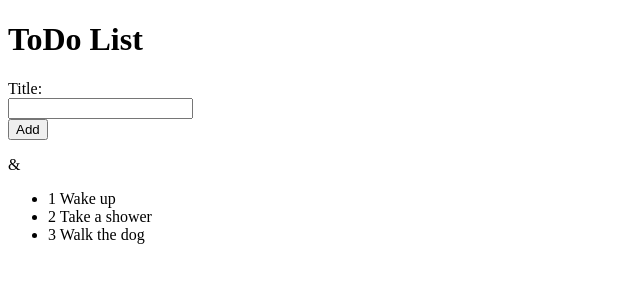
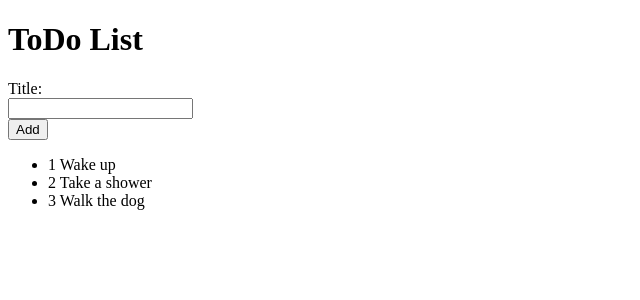
Before and after one commit to annaUniversal/react-todo, a React (Create React App) app: page / in a window 1280 px wide. Shown: the top 300 px of the page, without its empty margins (0-640 px from the left). Built offline with nearby package versions, Linux system fonts and the light colour scheme.

Commit message:
fixed the typo

```diff
--- a/src/App.js
+++ b/src/App.js
@@ -9,7 +9,7 @@ function App() {
     <div>
       <h1>ToDo List</h1>
       <AddTodoForm onAddTodo ={setNewTodo}/>
-      <p>&{newTodo} </p>
+      <p>{newTodo} </p>
       <TodoList />
     </div>
   );
```
